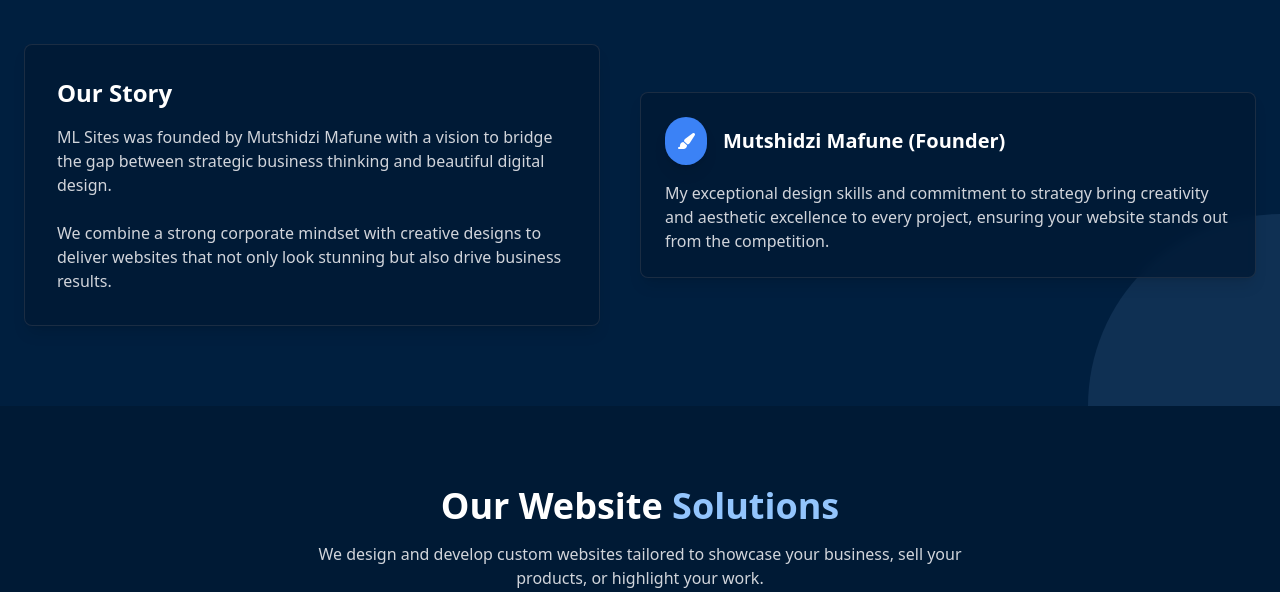
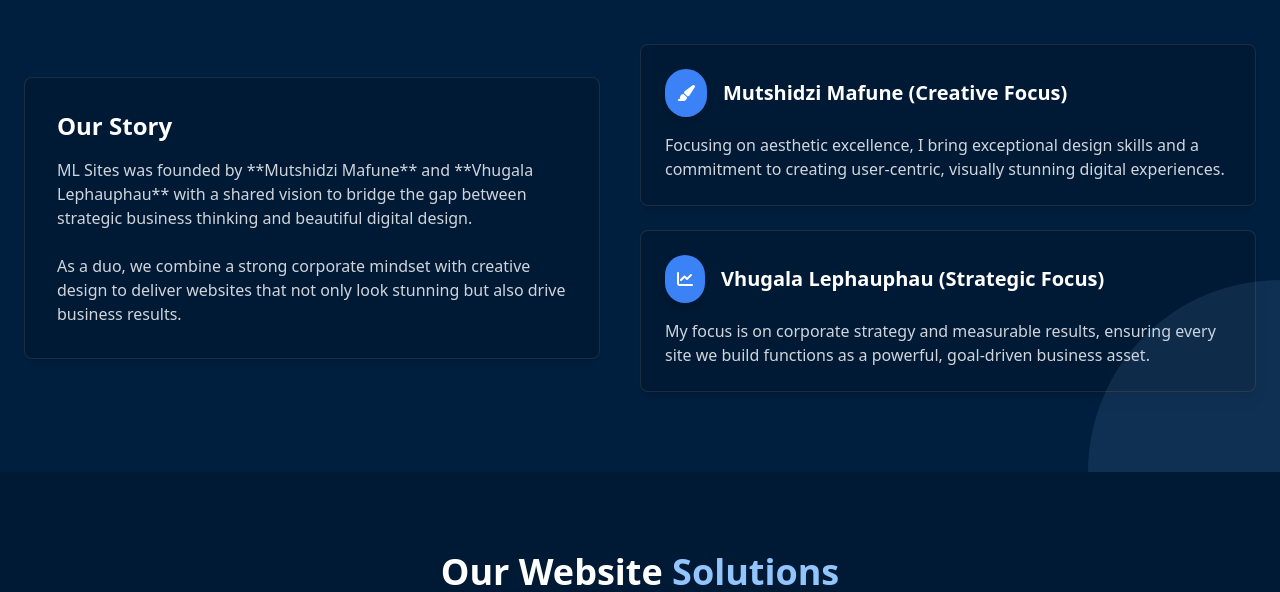
Before and after one commit to mlsitecreation-jpg/ML-Sites, a plain HTML site: page index.html in a window 1280 px wide. Shown: the part 940-1532 px from the top of the page. Drawn offline with nearby package versions, Linux system fonts and the light colour scheme.

Commit message:
Restored dual founders in About section.

```diff
--- a/index.html
+++ b/index.html
@@ -85,26 +85,38 @@
             <div class="floating-shape w-96 h-96 bg-blue-300 rounded-full -bottom-48 -right-48 animate-float-reverse"></div>
 
             <div class="container mx-auto px-6 z-10">
-                <h2 class="text-3xl md:text-4xl font-bold text-center mb-16">About <span class="text-blue-300">ML Sites</span></h2>
+                <h2 class="text-3xl md:text-4xl font-bold text-center mb-16">Meet The <span class="text-blue-300">Founders</span></h2>
                 <div class="flex flex-col md:flex-row items-center">
                     <div class="md:w-1/2 mb-10 md:mb-0 md:pr-10">
                         <div class="bg-darknavy p-8 rounded-lg shadow-lg backdrop-blur-sm bg-opacity-80 border border-gray-700/50">
                             <h3 class="text-2xl font-bold mb-4">Our Story</h3>
-                            <p class="mb-6 text-gray-300">ML Sites was founded by Mutshidzi Mafune with a vision to bridge the gap between strategic business thinking and beautiful digital design.</p>
-                            <p class="text-gray-300">We combine a strong corporate mindset with creative designs to deliver websites that not only look stunning but also drive business results.</p>
+                            <p class="mb-6 text-gray-300">ML Sites was founded by **Mutshidzi Mafune** and **Vhugala Lephauphau** with a shared vision to bridge the gap between strategic business thinking and beautiful digital design.</p>
+                            <p class="text-gray-300">As a duo, we combine a strong corporate mindset with creative design to deliver websites that not only look stunning but also drive business results.</p>
                         </div>
                     </div>
                     <div class="md:w-1/2">
                         <div class="flex flex-col space-y-6">
-                            <div class="bg-darknavy p-6 rounded-lg shadow-lg backdrop-blur-sm bg-opacity-80 border border-gray-700/50">
+
+                            <div class="bg-darknavy p-6 rounded-lg shadow-lg border border-gray-700/50 hover:border-blue-500 transition duration-300">
                                 <div class="flex items-center mb-4">
-                                    <div class="bg-blue-500 p-3 rounded-full mr-4 shadow-lg">
+                                    <div class="bg-blue-500 p-3 rounded-full mr-4 shadow-lg flex-shrink-0">
                                         <i class="fas fa-paint-brush text-white"></i>
                                     </div>
-                                    <h3 class="text-xl font-bold">Mutshidzi Mafune (Founder)</h3>
+                                    <h3 class="text-xl font-bold">Mutshidzi Mafune (Creative Focus)</h3>
                                 </div>
-                                <p class="text-gray-300">My exceptional design skills and commitment to strategy bring creativity and aesthetic excellence to every project, ensuring your website stands out from the competition.</p>
+                                <p class="text-gray-300">Focusing on aesthetic excellence, I bring exceptional design skills and a commitment to creating user-centric, visually stunning digital experiences.</p>
                             </div>
+
+                            <div class="bg-darknavy p-6 rounded-lg shadow-lg border border-gray-700/50 hover:border-blue-500 transition duration-300">
+                                <div class="flex items-center mb-4">
+                                    <div class="bg-blue-500 p-3 rounded-full mr-4 shadow-lg flex-shrink-0">
+                                        <i class="fas fa-chart-line text-white"></i>
+                                    </div>
+                                    <h3 class="text-xl font-bold">Vhugala Lephauphau (Strategic Focus)</h3>
+                                </div>
+                                <p class="text-gray-300">My focus is on corporate strategy and measurable results, ensuring every site we build functions as a powerful, goal-driven business asset.</p>
+                            </div>
+
                         </div>
                     </div>
                 </div>
```
